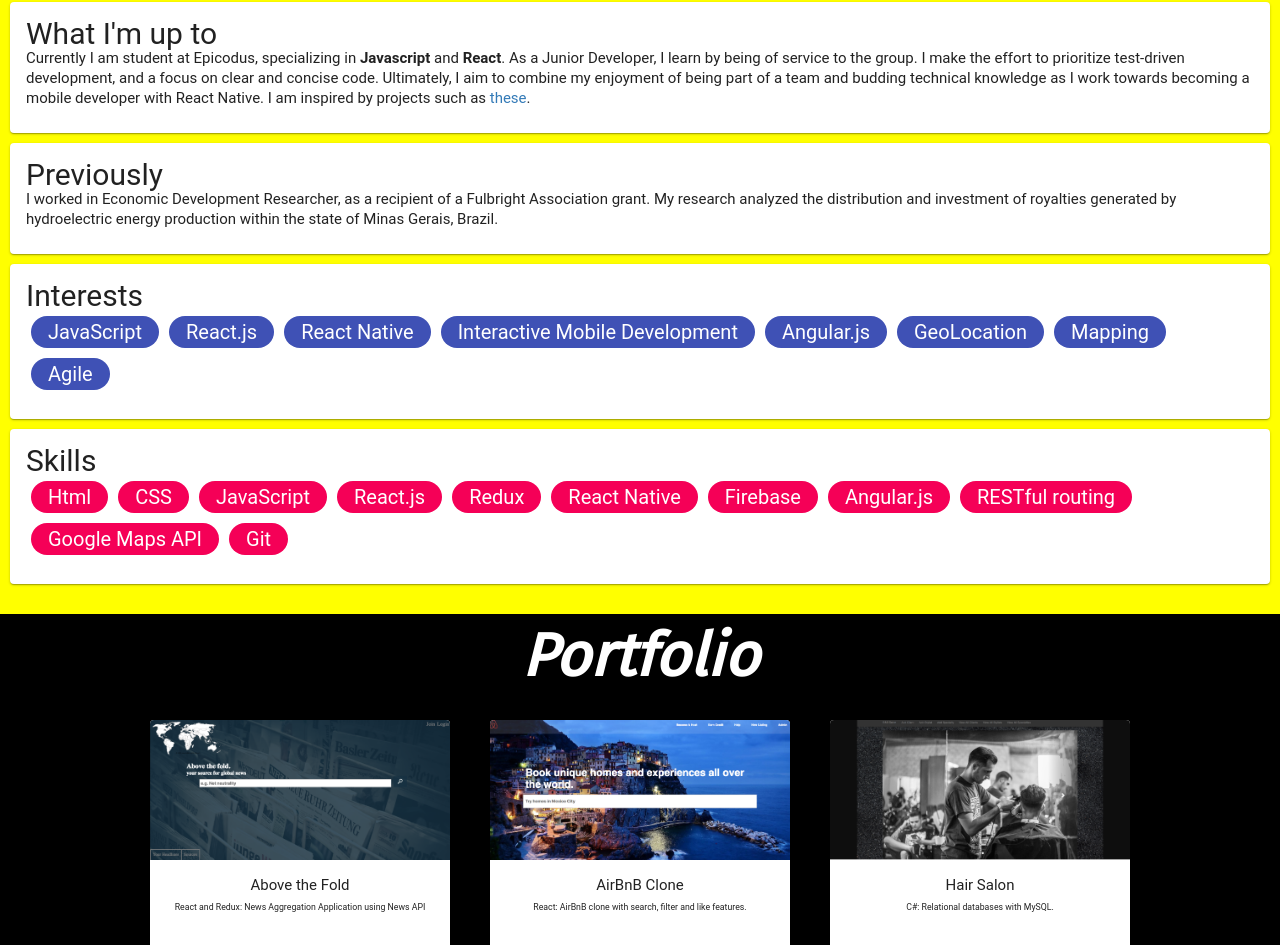
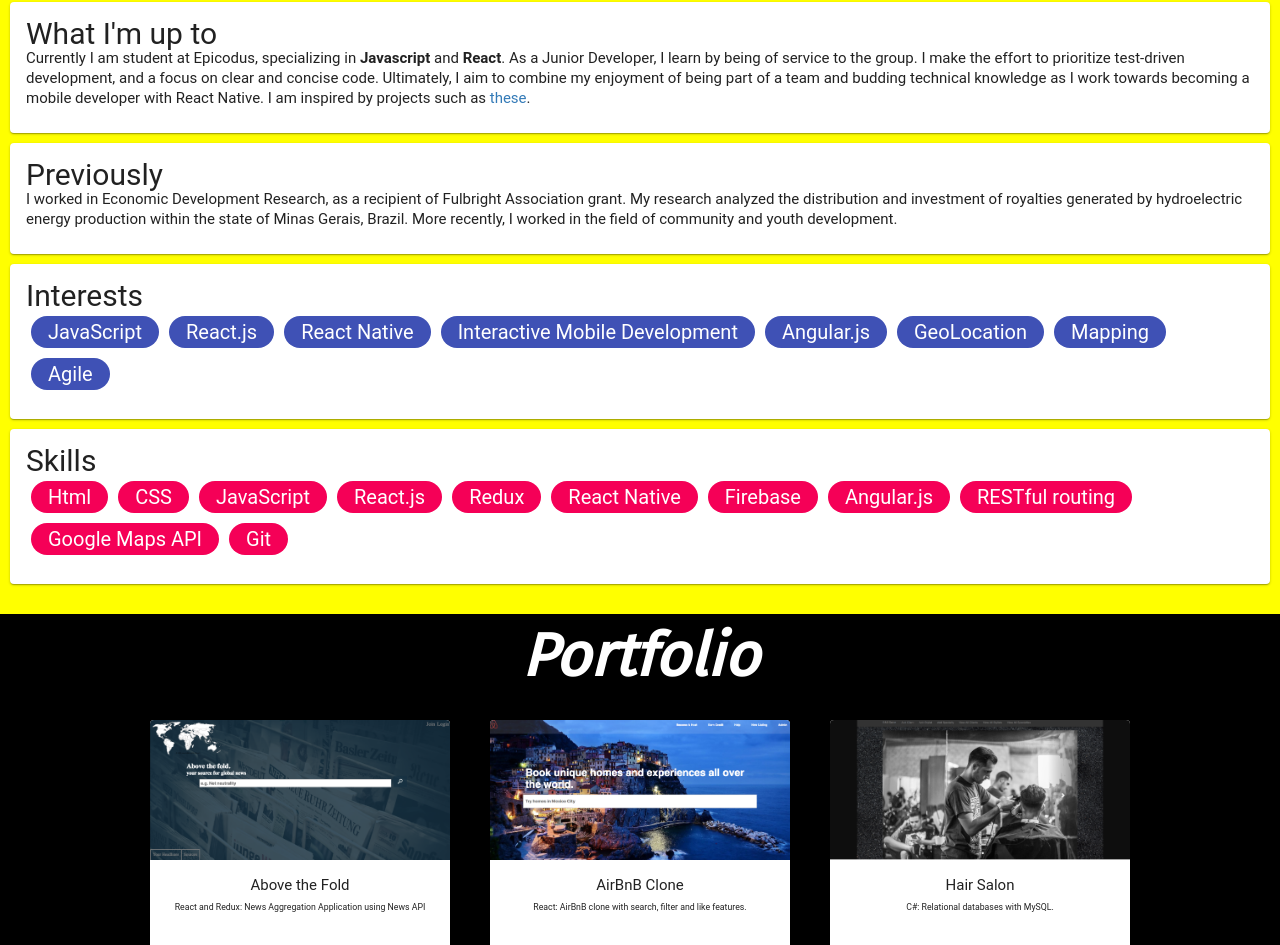
Before and after one commit to devinmounts/react-portfolio, a React (Create React App) app: page / in a window 1280 px wide. Shown: the part 739-1684 px from the top of the page. Built offline with nearby package versions, Linux system fonts and the light colour scheme.

Commit message:
alter bio

```diff
--- a/src/components/Bio.jsx
+++ b/src/components/Bio.jsx
@@ -36,8 +36,8 @@ class Bio extends React.Component {
         <Card className='content-div'>
           <CardContent>
             <Typography variant='h3'>Previously</Typography>
-            <Typography variant='h5'>I worked in Economic Development Researcher, as a recipient of a Fulbright Association grant.
-  My research analyzed the distribution and investment of royalties generated by hydroelectric energy production within the state of Minas Gerais, Brazil.</Typography>
+            <Typography variant='h5'>I worked in Economic Development Research, as a recipient of Fulbright Association grant.
+  My research analyzed the distribution and investment of royalties generated by hydroelectric energy production within the state of Minas Gerais, Brazil.  More recently, I worked in the field of community and youth development.</Typography>
           </CardContent>
         </Card>
         <Card className='content-div'>
```
